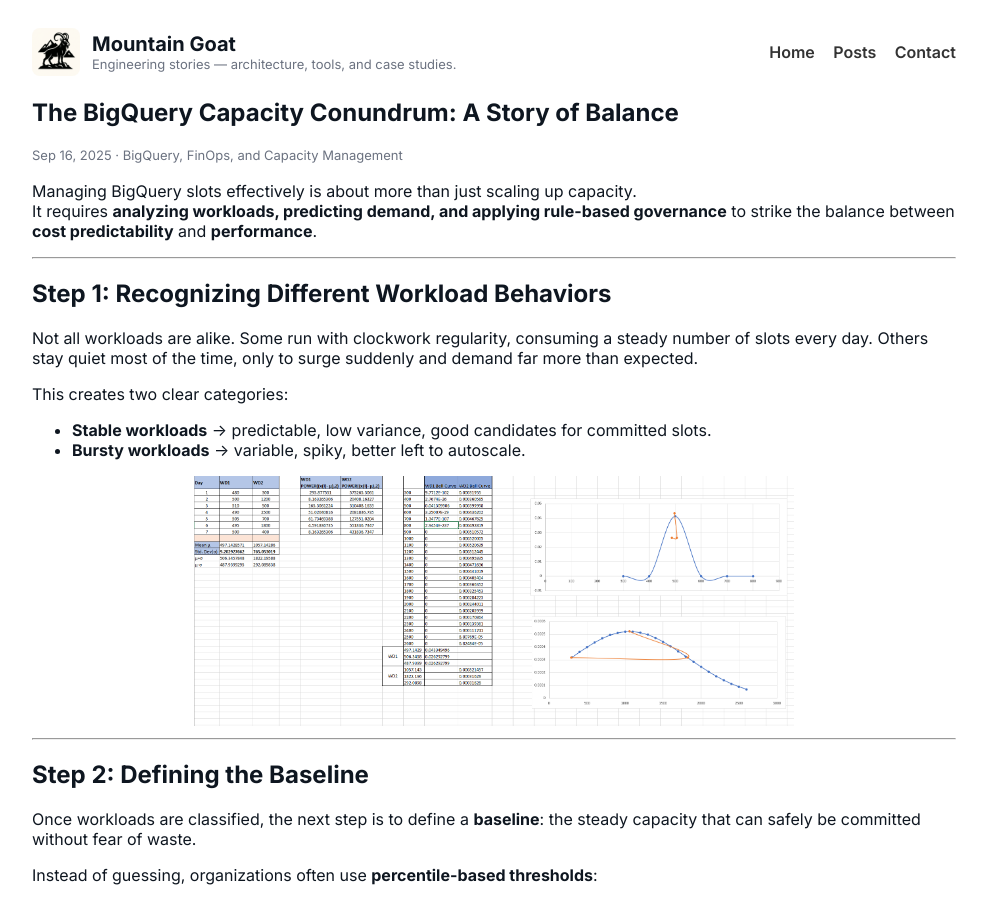
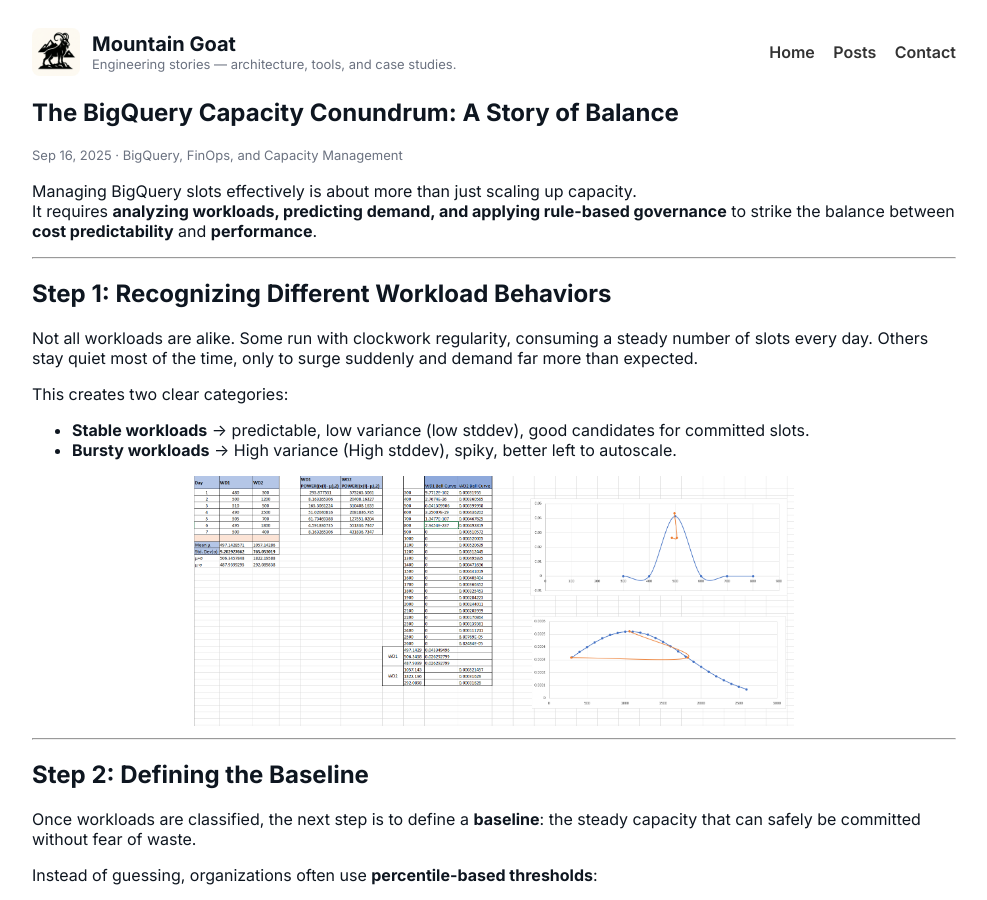
Before and after one commit to mountaingoat-blog/mountaingoat-blog, a Jekyll site: the page built from _posts/2025-09-16-bigquery-capacity-management.md, in a window 1280 px wide and 900 px high. Shown: the whole window, without its empty margins (146-1133 px from the left). Built offline with Jekyll 4.4.1, drawn with Linux system fonts in a browser that asks for light colours; some of the changed text lies outside the part shown.

Commit message:
update site content

```diff
--- a/_posts/2025-09-16-bigquery-capacity-management.md
+++ b/_posts/2025-09-16-bigquery-capacity-management.md
@@ -15,8 +15,8 @@
 Not all workloads are alike. Some run with clockwork regularity, consuming a steady number of slots every day. Others stay quiet most of the time, only to surge suddenly and demand far more than expected.
 
 This creates two clear categories:
-- **Stable workloads** → predictable, low variance, good candidates for committed slots.
-- **Bursty workloads** → variable, spiky, better left to autoscale.
+- **Stable workloads** → predictable, low variance (low stddev), good candidates for committed slots.
+- **Bursty workloads** → High variance (High stddev), spiky, better left to autoscale.
 
 <div style="text-align: center;">
   <img src="/images/bq/stable-vs-bursty.png" alt="Stable vs Bursty Workloads" width="600">
```
Also changed, not shown: other parts of _posts/2025-09-16-bigquery-capacity-management.md (+1 -1 lines).
